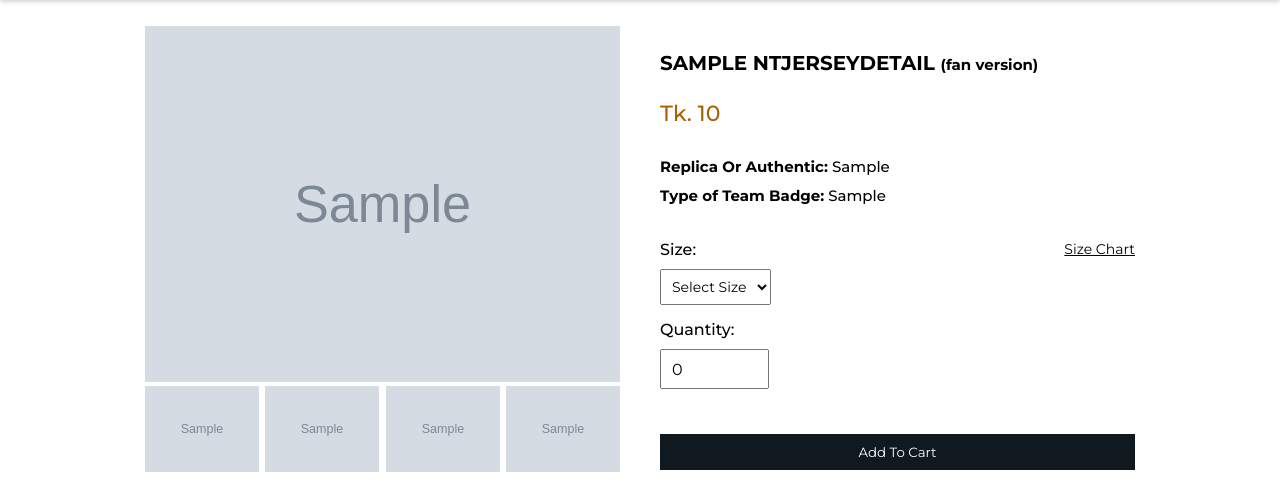
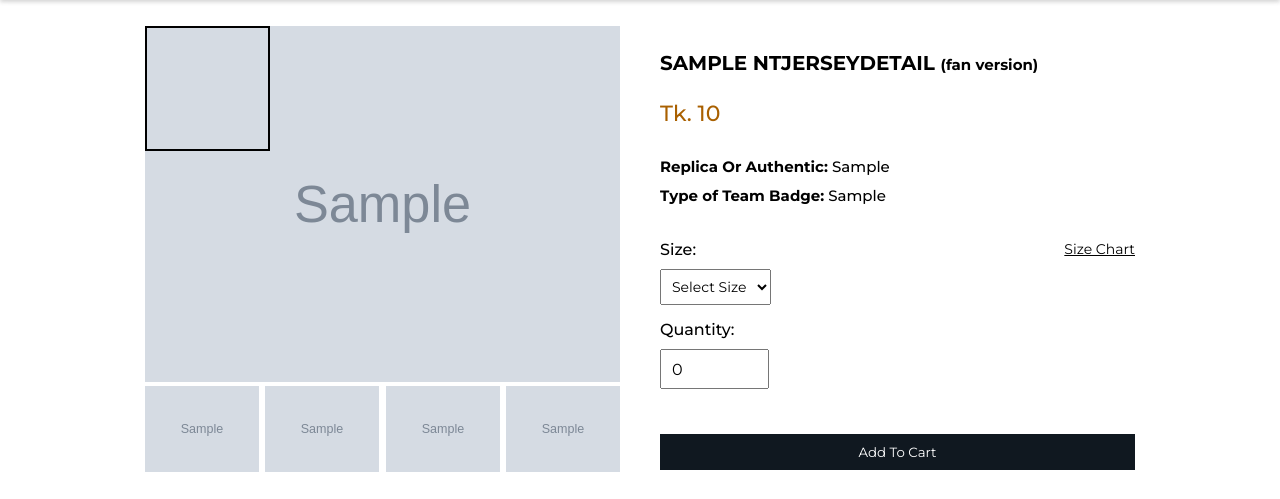
Before and after one commit to Ahmedriyal/eCommerce, a Django app: page /country/1/ in a window 1280 px wide. Shown: the part 94-593 px from the top of the page. Run offline with Django 3.2, Linux system fonts and the light colour scheme; a user stored in the database is signed in; data comes from the database, SQL or seed files in the repository; tables that the repository leaves empty hold one stand-in row (values such as "Sample post"); grey boxes marked "Sample" are stand-in pictures; some libraries are stand-ins or nearby versions.

Commit message:
Update to National jersey

```diff
--- a/eCommerce/jerseyshop/templates/html/national_jersey_details.html
+++ b/eCommerce/jerseyshop/templates/html/national_jersey_details.html
@@ -9,20 +9,22 @@
 <div class="small-container single-product">
     <div class="row-3">
         <div class="col-2">
-            <img src="{{national_jersey.image.url}}" alt="" width="100%" id="ProductImg">
-
+            <div id="img-container">
+                <div id="lens"></div>
+                <img src="{{national_jersey.image.url}}" alt="" width="100%" id="featured">
+            </div>
             <div class="small-img-row">
                 <div class="small-img-col">
-                    <img src="{{national_jersey.small_image1URL}}" alt="" width="100%" class="small-img">
+                    <img src="{{national_jersey.small_image1URL}}" alt="" width="100%" class="small-img thumbnail active">
                 </div>
                 <div class="small-img-col">
-                    <img src="{{national_jersey.small_image2URL}}" alt="" width="100%" class="small-img">
+                    <img src="{{national_jersey.small_image2URL}}" alt="" width="100%" class="small-img thumbnail">
                 </div>
                 <div class="small-img-col">
-                    <img src="{{national_jersey.small_image3URL}}" alt="" width="100%" class="small-img">
+                    <img src="{{national_jersey.small_image3URL}}" alt="" width="100%" class="small-img thumbnail">
                 </div>
                 <div class="small-img-col">
-                    <img src="{{national_jersey.small_image4URL}}" alt="" width="100%" class="small-img">
+                    <img src="{{national_jersey.small_image4URL}}" alt="" width="100%" class="small-img thumbnail">
                 </div>
             </div>
         </div>
```
